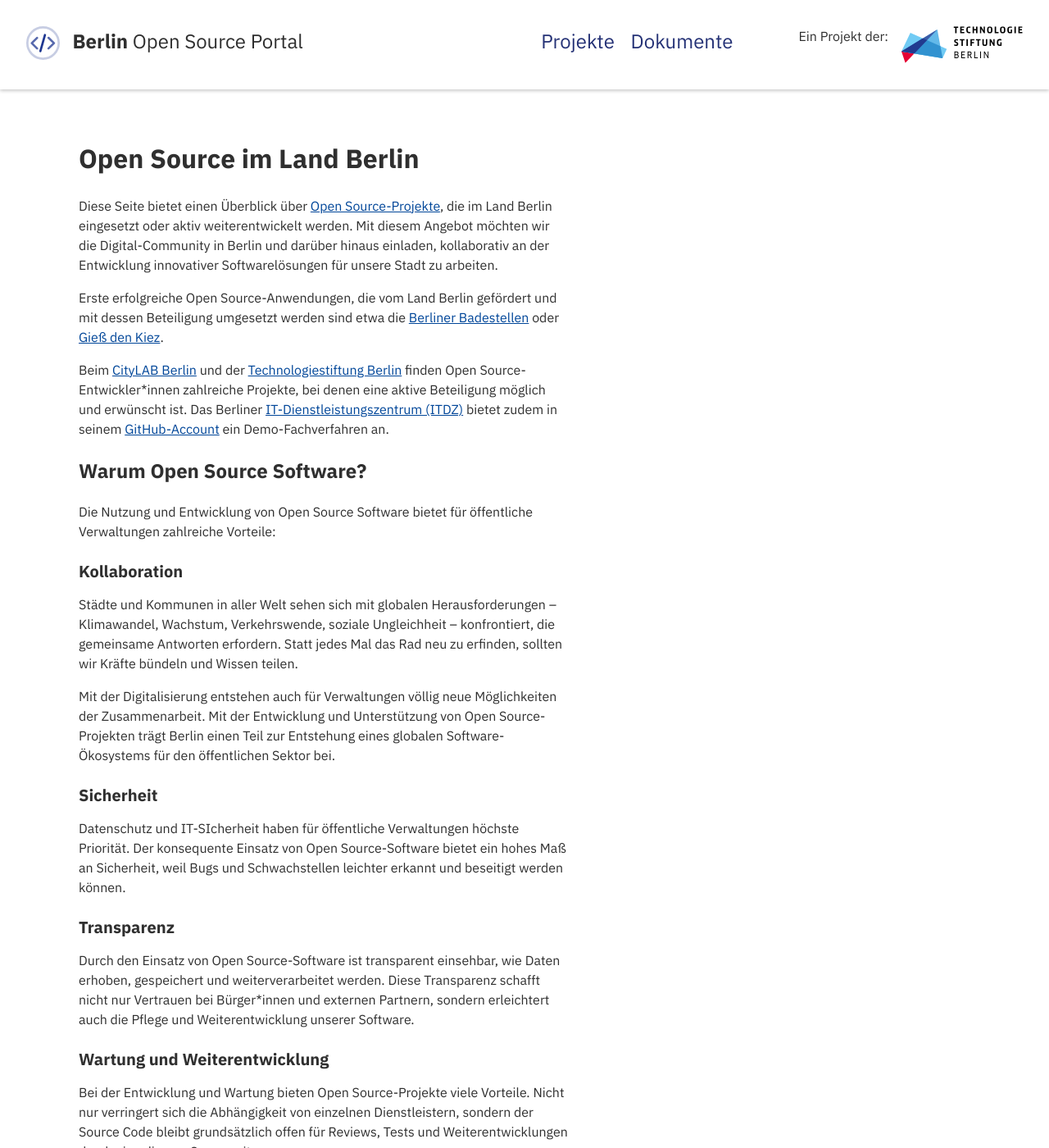
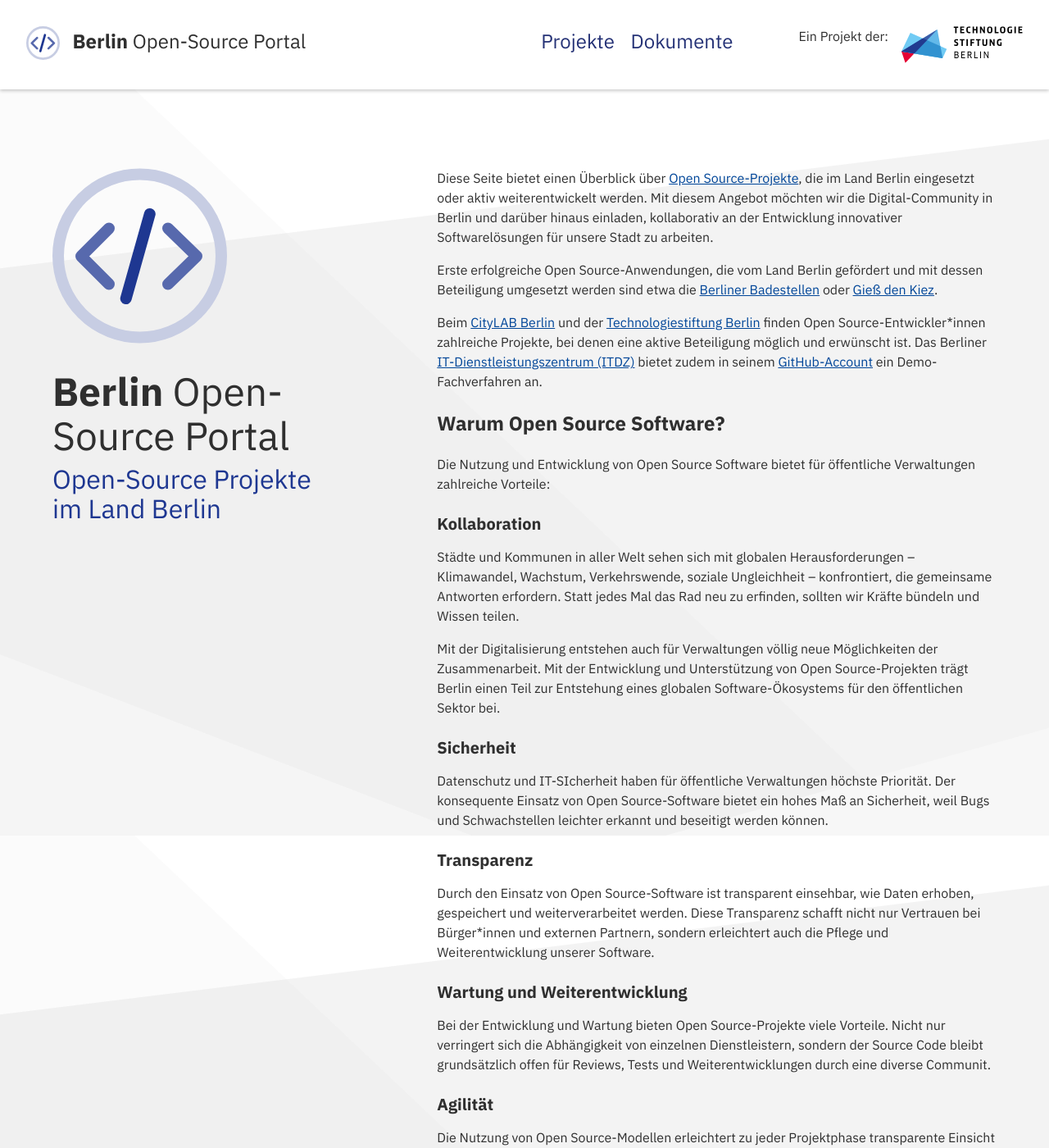
Before and after one commit to technologiestiftung/berlin-open-source-portal, a Jekyll site: the page built from index.md, in a window 1280 px wide and 1400 px high. Shown: the whole window at 82% size. Built offline with Jekyll 4.4.1, drawn with Linux system fonts in a browser that asks for light colours; our own code applies the rules of GitHub Pages for plain Markdown files.

Commit message:
Adapt main parts of layout

```diff
--- a/_includes/footer.liquid
+++ b/_includes/footer.liquid
@@ -1,3 +1,5 @@
+<div class="outer-wrapper">
+  <div class="wrapper"></div>
   <div class="wrapper">
     {% comment %} <article>
       <h3>
@@ -16,7 +18,8 @@
       <ul>
         {% for page in site.pages %} {% if page.abstract and page.title and page.name != "index.md" %}
         <li>
-            <a href="{% if page.link %}{{page.link}}{% else %}{{ site.baseurl }}{{ page.url }}{% endif %}">{{ page.title }}</a>
+          <a
+            href="{% if page.link %}{{page.link}}{% else %}{{ site.baseurl }}{{ page.url }}{% endif %}">{{ page.title }}</a>
         </li>
         {% endif %} {% endfor %}
       </ul>
@@ -66,3 +69,4 @@
     </article>
 
   </div>
+</div>
--- a/_includes/header.liquid
+++ b/_includes/header.liquid
@@ -1,6 +1,6 @@
 <a href="{{ site.baseurl }}/" class="main">
-  <img src="{{ site.baseurl }}/assets/logo.svg" alt="Logo des Open Source Portals" class="open-source-logo">
-  <h2 class="project-name">Berlin <span class="font-weight-normal">Open Source Portal</span>
+  <img src="{{ site.baseurl }}/assets/logo.svg" alt="Logo des Open-Source Portals" class="open-source-logo">
+  <h2 class="project-name">Berlin <span class="font-weight-normal">Open-Source Portal</span>
   </h2>
 </a>
 
--- a/_layouts/default.liquid
+++ b/_layouts/default.liquid
@@ -1,6 +1,13 @@
 ---
 layout: wrapper
 ---
+
+<div class="overview">
+  <img src="{{ site.baseurl }}/assets/logo.svg" alt="Logo des Berlin Open-Source-Portal"
+    class="">
+  <h1 class="project-name">Berlin <span class="font-weight-normal">Open-Source Portal</span></h1>
+  <h2 class="">Open-Source Projekte im Land Berlin</h2>
+</div>
 
 {% if page.toc != false and site.toc == true or page.toc == true %}
   {% include toc.liquid html=content h_min=2 sanitize=true class="table-of-contents" %}
--- a/_layouts/wrapper.liquid
+++ b/_layouts/wrapper.liquid
@@ -20,9 +20,12 @@
   </header>
 
   <main>
+    <div class="wrapper"> <!-- it might be possible to merge main and .wrapper   -->
 
-    {{ content }}
-
+      <div class="inner-wrapper">
+        {{ content }}
+      </div>
+    </div>
   </main>
 
   <footer>
--- a/assets/style.css
+++ b/assets/style.css
@@ -34,16 +34,100 @@ body, header>nav, body>footer {
 }
 
 body> main {
+  display: block;
+  box-sizing: border-box;
+  min-width: 0;
+  width: 100%;
+  margin: 0;
+
+  min-width: 100vw;
+  min-height: 100vh;
+  background-image: url('./tsb-background.svg');
+  background-size: cover;
+  background-attachment: fixed;
+}
+
+body > main > .wrapper {
+  box-sizing: border-box;
+
+  margin-top: 64px;
+  margin-bottom: 16px;
+  padding: 32px;
+  margin-left: auto;
+  margin-right: auto;
+  max-width: 1216px;
+
+  /* box-sizing: border-box;
+  margin: 0;
+  min-width: 0;
+  display: grid;
+  grid-gap: 32px;
+  grid-template-columns: repeat(1,1fr); */
+}
+
+body > main .inner-wrapper {
   box-sizing: border-box;
   margin: 0;
   min-width: 0;
-  width: 100%;
-  max-width: container;
-  margin-left: auto;
-  margin-right: auto;
-  max-width: 1216px;
-  margin-top: 0;
-  padding: 32px;
+  display: grid;
+
+  grid-gap: 128px;
+  grid-template-columns: 1fr 2fr;
+}
+
+body > main .overview {
+  box-sizing: border-box;
+  margin: 0;
+  min-width: 0;
+  font-family: inherit;
+  font-weight: 700;
+  line-height: 1.125;
+  color: var(--theme-ui-colors-primary,#1E3791);
+  font-family: inherit;
+  line-height: 1.125;
+  font-weight: 700;
+  font-size: 48px;
+  /* margin-top: 32px; */
+  color: var(--theme-ui-colors-text,#2F2F2F);
+}
+
+body > main .overview h1 {
+  display: block;
+  font-size: 2em;
+  margin-block-start: 0.67em;
+  margin-block-end: 0.67em;
+  margin-inline-start: 0px;
+  margin-inline-end: 0px;
+
+  box-sizing: border-box;
+  margin: 0;
+  min-width: 0;
+  font-family: inherit;
+  font-weight: 700;
+  line-height: 1.125;
+  color: var(--theme-ui-colors-primary,#1E3791);
+  font-family: inherit;
+  line-height: 1.125;
+  font-weight: 700;
+  font-size: 48px;
+  margin-top: 22px;
+  color: var(--theme-ui-colors-text,#2F2F2F);
+}
+
+body > main .overview h2 {
+  box-sizing: border-box;
+  margin: 0;
+  min-width: 0;
+  font-family: inherit;
+  font-weight: 700;
+  line-height: 1.125;
+  color: var(--theme-ui-colors-text,#2F2F2F);
+  font-family: inherit;
+  line-height: 1.125;
+  font-weight: 400;
+  font-size: 32px;
+  margin-top: 8px;
+  color: var(--theme-ui-colors-primary,#1E3791);
 }
 
 /* The main navigation */
@@ -169,13 +253,17 @@ main {
 }
 
 main>article {
-  max-width: 600px;
+  /* max-width: 600px;
   width: 100%;
-  display: inline-block;
+  display: inline-block; */
 }
 
 main>article.markdown-body {
-  padding: 2em 2em 4em;
+  /* padding: 2em 2em 4em; */
+  box-sizing: border-box;
+  margin: 0;
+  min-width: 0;
+  display: block;
 }
 
 main>aside, main>ul.table-of-contents {
@@ -285,7 +373,12 @@ body>footer {
   flex-wrap: wrap;
   margin: 0 15px; */
 }
-body> footer>.wrapper {
+
+body> footer .outer-wrapper {
+  display: grid;
+  grid-gap: 128px;
+  grid-template-columns: 1fr 2fr;
+
   box-sizing: border-box;
   margin: 0;
   min-width: 0;
@@ -296,10 +389,27 @@ body> footer>.wrapper {
   max-width: 1216px;
   margin-top: 0;
   padding: 32px;
+
+}
+
+body> footer .wrapper {
+  box-sizing: border-box;
+  margin: 0;
+  min-width: 0;
+  width: 100%;
+  max-width: container;
+  margin-left: auto;
+  margin-right: auto;
+  max-width: 1216px;
+  margin-top: 0;
+  /* padding: 32px; */
+
   flex-direction: row;
   flex-wrap: wrap;
   align-items: flex-start;
-  display: flex;
+  display: inline-flex;
+  gap: 15px;
+
 }
 
 body>footer, body>footer h3, body>footer a:link, body>footer a:visited {
@@ -320,11 +430,12 @@ aside li>a:link:before, aside li>a:visited:before {
 }
 
 
-body>footer>.wrapper>* {
+body>footer .wrapper>* {
   width: 242.5px;
-  padding: 15px;
+  /* padding: 15px; */
   box-sizing: border-box;
   font-size: 16px;
+
 }
 
 body>footer>* h3, body>footer h3>a:link, body>footer h3>a:visited {
```
Also changed, not shown: index.md (+1 -1 lines), assets/tsb-background.svg (added). Lines whose indentation alone changed are shown as unchanged.
